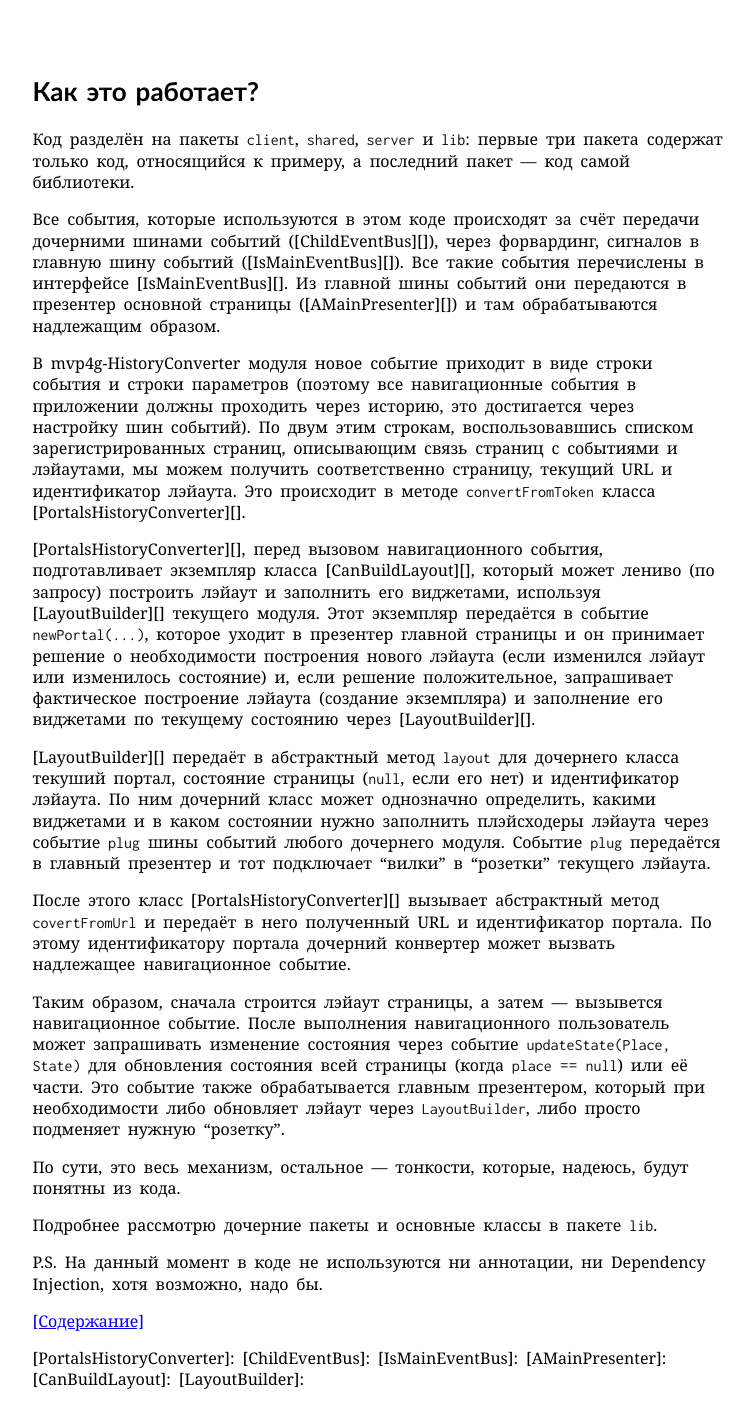
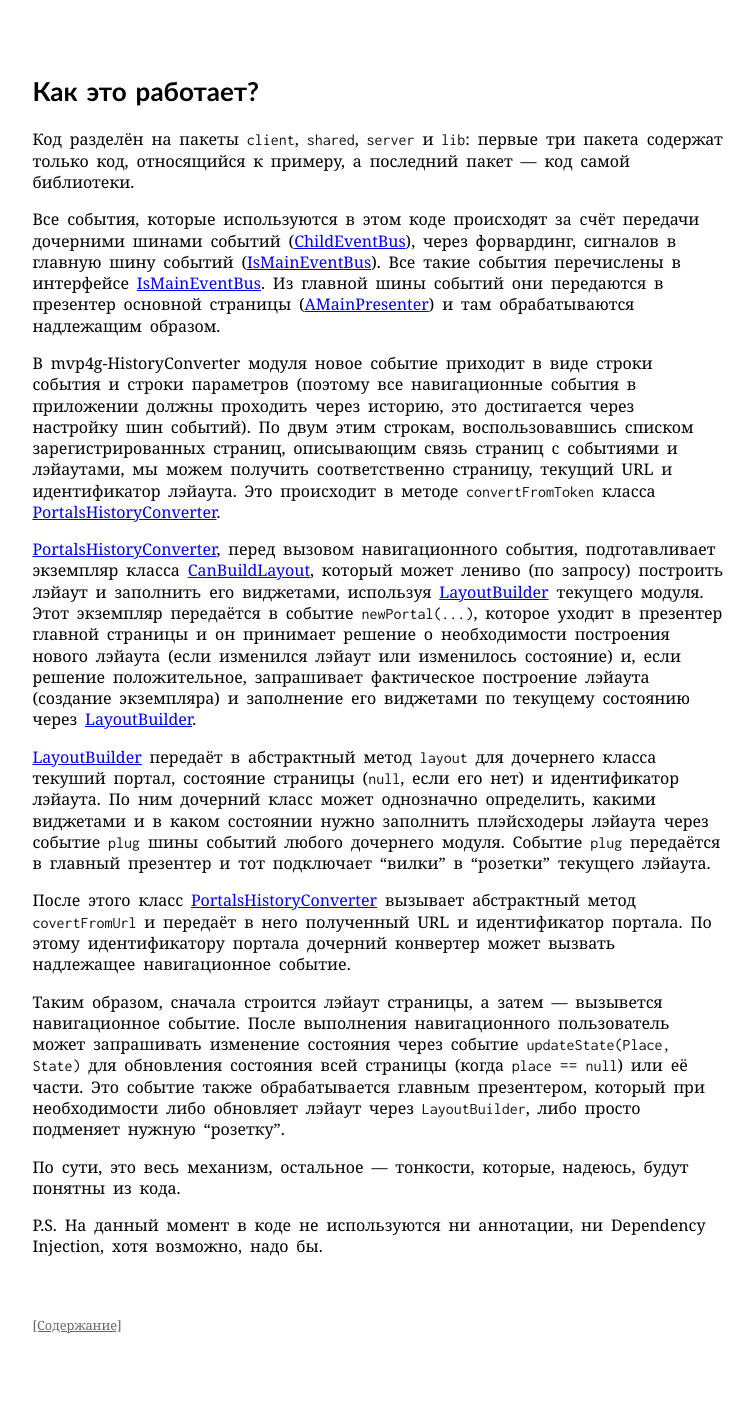
Before and after one commit to shamansir/gwt-mvp4g-layouting-demo, a Jekyll site: the page built from works-how-ru.markdown, in a window 1280 px wide. Shown: the whole page, without its empty margins (262-1016 px from the left). Built offline with Jekyll 4.4.1, drawn with Linux system fonts in a browser that asks for light colours; some web fonts are replaced; after the commit the page ends 1349 px from its top, so only the background shows below that.

Commit message:
works-how page

```diff
--- a/works-how-ru.markdown
+++ b/works-how-ru.markdown
@@ -21,15 +21,13 @@ title: Как это работает?
 
 По сути, это весь механизм, остальное — тонкости, которые, надеюсь, будут понятны из кода.
 
-Подробнее рассмотрю дочерние пакеты и основные классы в пакете `lib`.
-
 P.S. На данный момент в коде не используются ни аннотации, ни Dependency Injection, хотя возможно, надо бы.
 
 [[Содержание]](./index-ru.html)
 
-[PortalsHistoryConverter]:
-[ChildEventBus]:
-[IsMainEventBus]:
-[AMainPresenter]:
-[CanBuildLayout]:
-[LayoutBuilder]:
+[PortalsHistoryConverter]: https://github.com/shamansir/gwt-mvp4g-layouting-demo/blob/master/src/name/shamansir/mvplayout/lib/mvp/PortalsHistoryConverter.java#files
+[ChildEventBus]: https://github.com/shamansir/gwt-mvp4g-layouting-demo/blob/master/src/name/shamansir/mvplayout/lib/mvp/ChildEventBus.java#files
+[IsMainEventBus]: https://github.com/shamansir/gwt-mvp4g-layouting-demo/blob/master/src/name/shamansir/mvplayout/lib/mvp/IsMainEventBus.java#files
+[AMainPresenter]: https://github.com/shamansir/gwt-mvp4g-layouting-demo/blob/master/src/name/shamansir/mvplayout/lib/mvp/AMainPresenter.java#files
+[CanBuildLayout]: https://github.com/shamansir/gwt-mvp4g-layouting-demo/blob/master/src/name/shamansir/mvplayout/lib/ui/LayoutBuilder.java#L37
+[LayoutBuilder]: https://github.com/shamansir/gwt-mvp4g-layouting-demo/blob/master/src/name/shamansir/mvplayout/lib/ui/LayoutBuilder.java#files
```
